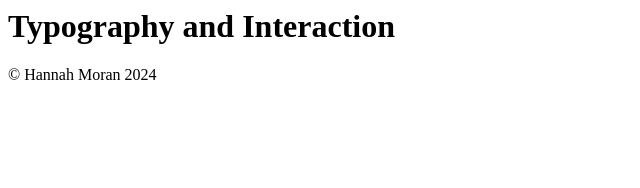
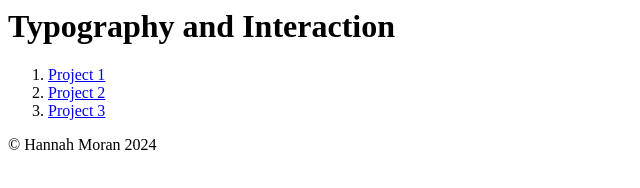
Before and after one commit to hannahmariamoran/hannahmariamoran.github.io, a plain HTML site: page index.html in a window 1280 px wide. Shown: the whole page, without its empty margins (0-640 px from the left). Drawn offline with Linux system fonts and the light colour scheme.

Commit message:
Adding links to projects
Adding links to projects 1-3

```diff
--- a/index.html
+++ b/index.html
@@ -7,7 +7,11 @@
 			<h1>Typography and Interaction</h1>
 		</header>
 		<main>
-
+			<ol>
+				<li><a href="/manuscript">Project 1</a></li>
+				<li><a href="/spread">Project 2</a></li>
+				<li><a href="/binding">Project 3</a></li>
+			</ol>
 		</main>
 		<footer>
 			<p>© Hannah Moran 2024</p>
```
